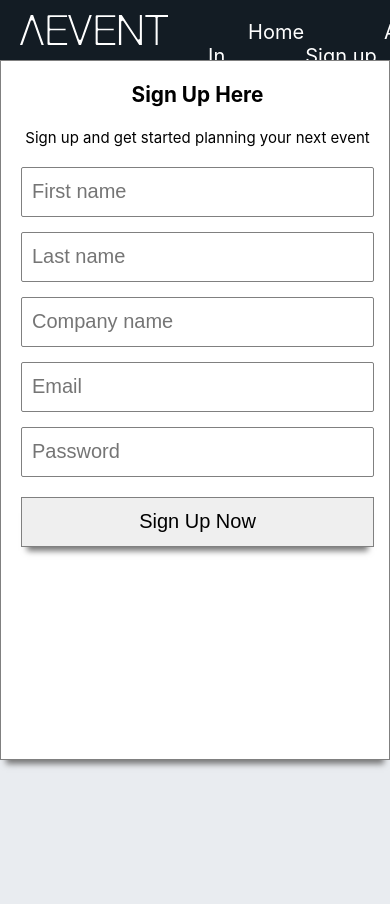
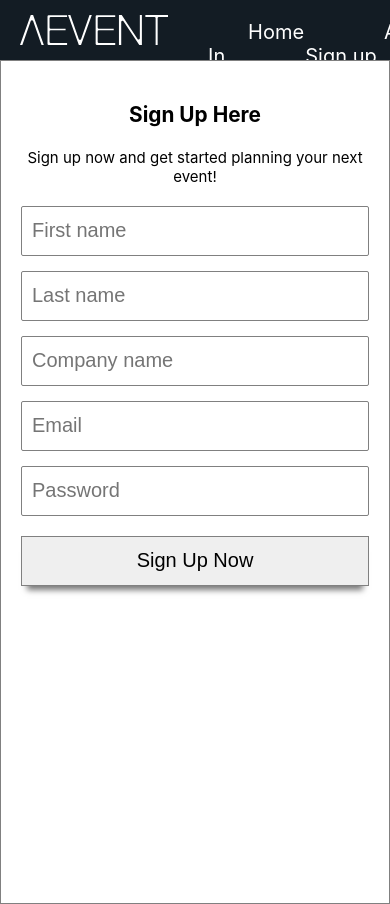
Before and after one commit to corporate-event-planner-webeu/corporate-event-planner-frontend, a React (Create React App) app: page /signup in a window 390 px wide. Shown: the top 904 px of the page. Built offline with nearby package versions, Linux system fonts and the light colour scheme.

Commit message:
signin mobile view

```diff
--- a/src/views/Signup.js
+++ b/src/views/Signup.js
@@ -43,9 +43,9 @@ class Signup extends Component {
     return (
       <div>
         <SignUpStyled>
-          <div className="sing-up">
+          <div className="sign-up">
           <h3>Sign Up Here</h3>
-          <p>Sign up and get started planning your next event</p>
+          <p>Sign up now and get started planning your next event!</p>
           <form>
           <InputStyled>
             <input
@@ -110,15 +110,13 @@ const SignUpStyled = styled.div`
   color:black;
   align-items: center;
 
-  .sing-up{
+  .sign-up{
     background: white;
     border: 1px solid grey;
     margin-top: 50px;
     height: 700px;
     width: 500px;
     -webkit-box-shadow: 0 10px 6px -6px #777;
-    /* -moz-box-shadow: 10px 10px 6px -6px #777; */
-    /* box-shadow: 10px 10px 6px -6px #777; */
     p{
       font-size:1.5rem;
     }
@@ -132,9 +130,6 @@ const SignUpStyled = styled.div`
     width: 350px;
     height: 50px;
     font-size: 2rem;
-    /* -webkit-box-shadow: 0 10px 6px -6px #777;
-    -moz-box-shadow: 0 10px 6px -6px #777;
-    box-shadow: 0 10px 6px -6px #777; */
   }
 
   button {
@@ -151,14 +146,11 @@ const SignUpStyled = styled.div`
       border: 1px solid rgb(81,183,176);
     }
 
-    @media (max-width: 600px){
-      .sing-up {
+    @media (max-width: 500px){
+      .sign-up {
       width: 100%;
-      padding-left:20px;
-      padding-right: 15px;
-      /* height: 580px; */
-      /* padding-left: 20px; */
-      height: 70rem;
+      padding: 20px;
+      min-height: 100vh;
       margin: 0 auto;
       justify-content: space-evenly;
     }
@@ -172,7 +164,6 @@ const SignUpStyled = styled.div`
       width: 100%;
     }
   }
-
 `;
 
 const InputStyled = styled.div`
```
